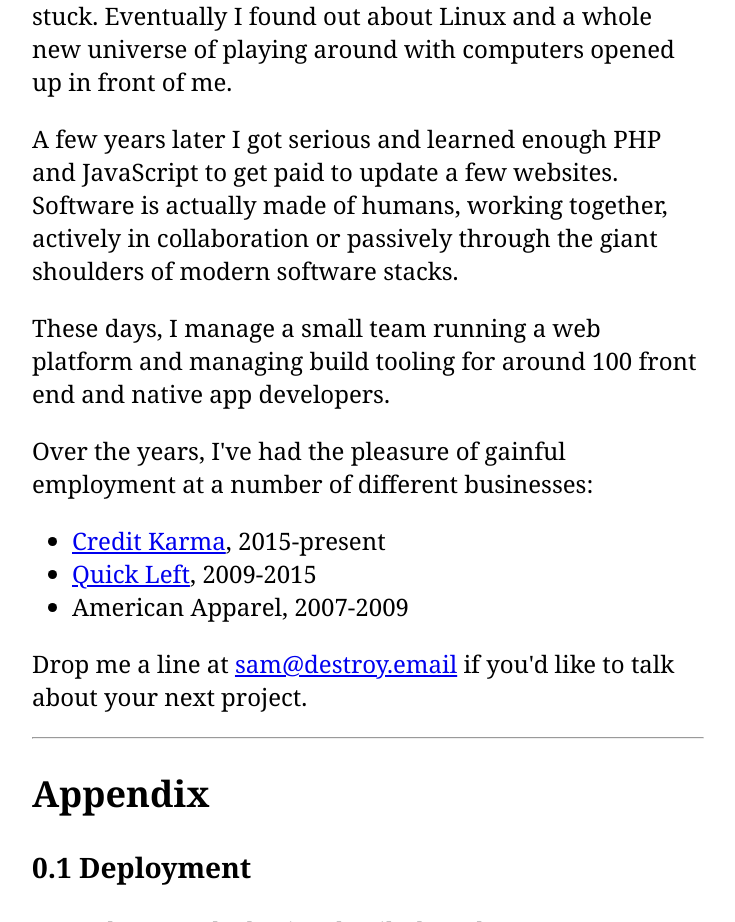
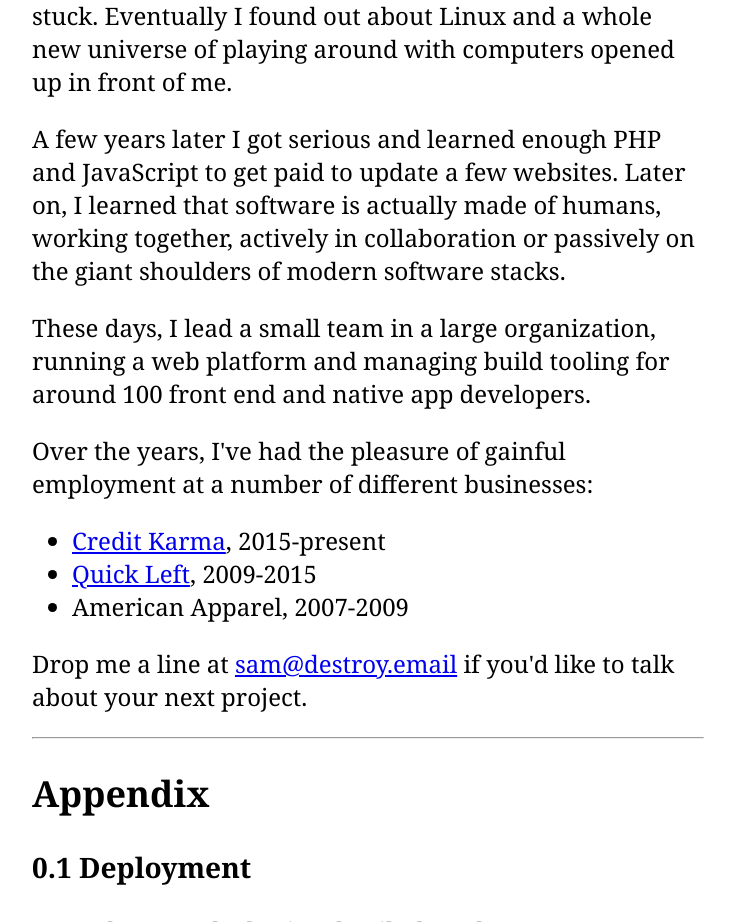
Before and after one commit to wookiehangover/samuelbreed.com, a website: page src/views/index.html in a window 1280 px wide. Shown: the part 942-1864 px from the top of the page, without its empty margins (16-751 px from the left). Drawn offline with Linux system fonts and the light colour scheme.

Commit message:
update words

```diff
--- a/src/views/index.html
+++ b/src/views/index.html
@@ -35,10 +35,10 @@
                 I spent the first 10 years learning about computers and not really understanding them very much. I learned how to customize html on Geocities and Angelfire, and later LiveJournal and MySpace, and later still Blogger and Wordpress. I had tried learnging C, then Python, and finally took a Java class in High School but nothing really stuck. Eventually I found out about Linux and a whole new universe of playing around with computers opened up in front of me.
             </p>
             <p>
-                A few years later I got serious and learned enough PHP and JavaScript to get paid to update a few websites. Software is actually made of humans, working together, actively in collaboration or passively through the giant shoulders of modern software stacks.
+                A few years later I got serious and learned enough PHP and JavaScript to get paid to update a few websites. Later on, I learned that software is actually made of humans, working together, actively in collaboration or passively on the giant shoulders of modern software stacks.
             </p>
             <p>
-                These days, I manage a small team running a web platform and managing build tooling for around 100 front end and native app developers.
+                These days, I lead a small team in a large organization, running a web platform and managing build tooling for around 100 front end and native app developers.
             </p>
             <p>
                 Over the years, I've had the pleasure of gainful employment at a number of different businesses:
```
